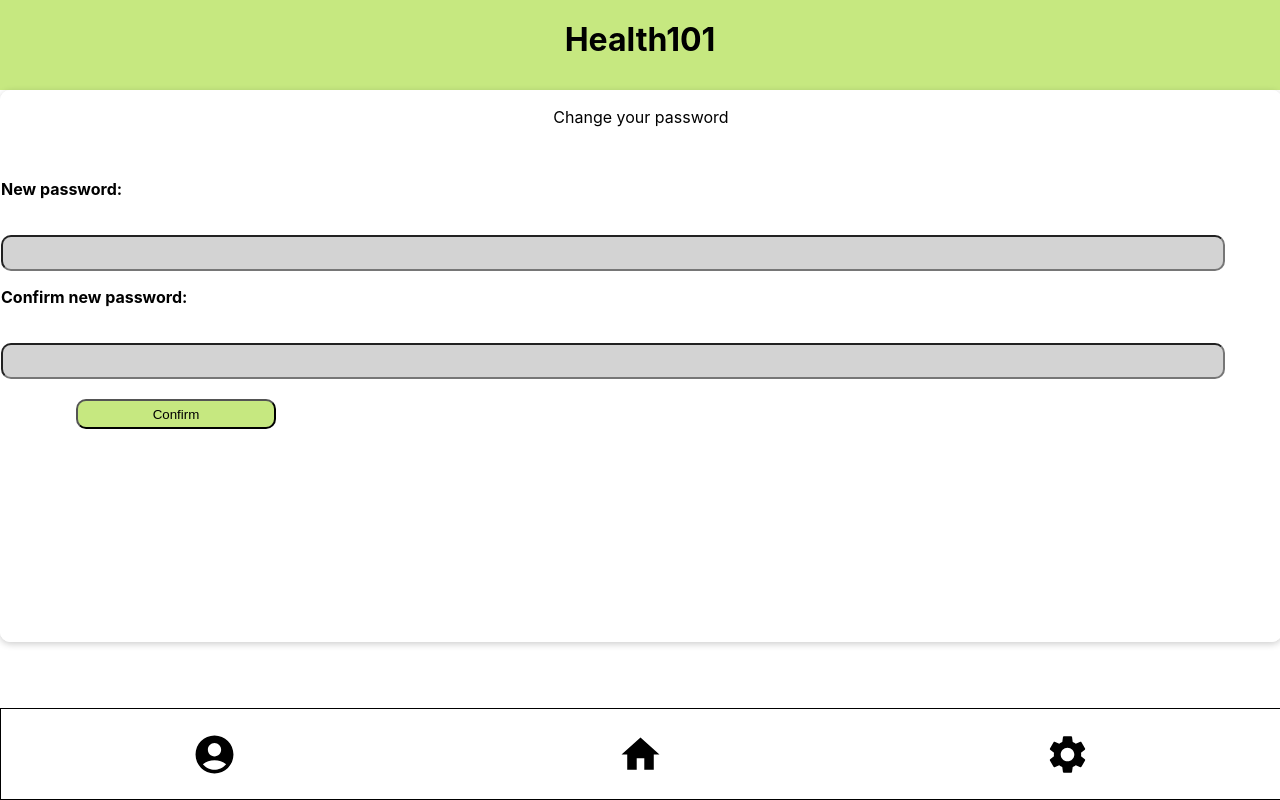
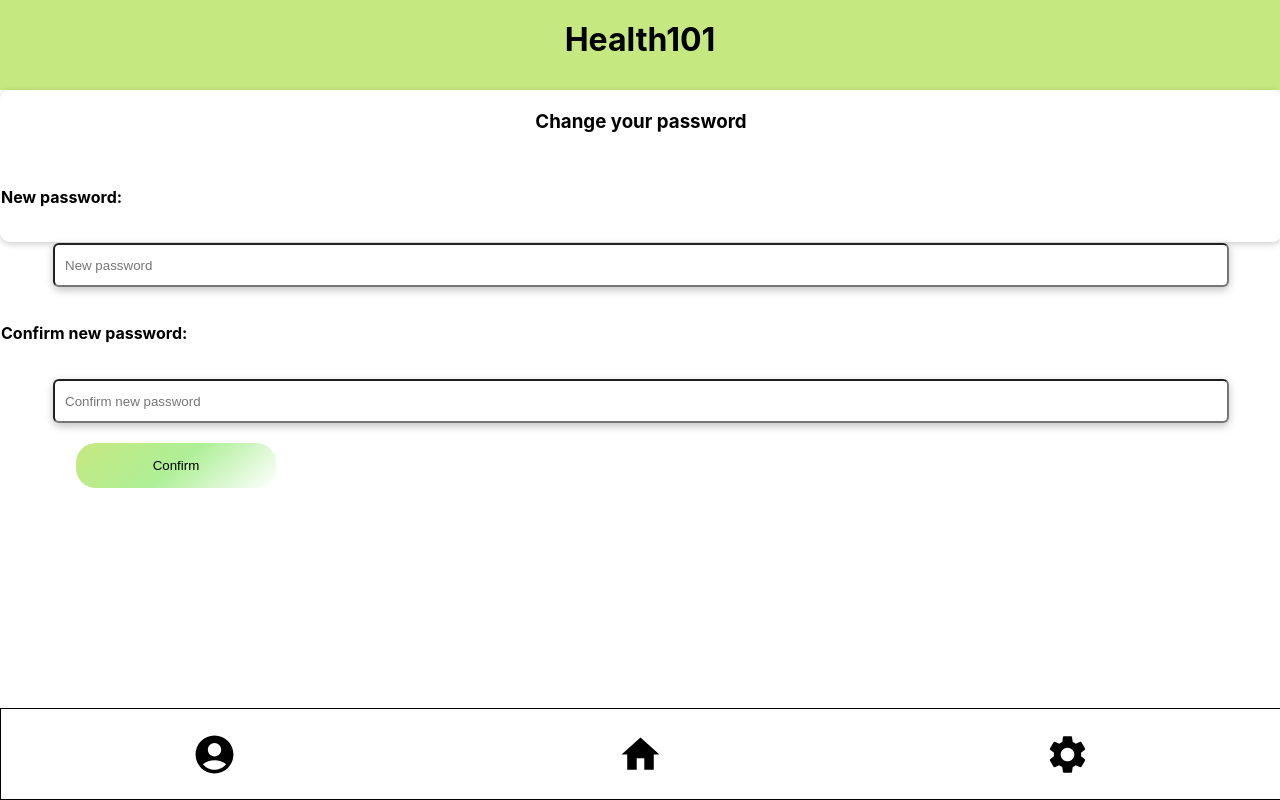
Before and after one commit to DasDeveloper/Health101, a React (Create React App) app in the folder client/: page /changepassword in a window 1280 px wide. Built offline with nearby package versions, Linux system fonts and the light colour scheme.

Commit message:
Change password changes

```diff
--- a/client/src/components/changePassword.jsx
+++ b/client/src/components/changePassword.jsx
@@ -5,16 +5,16 @@ const ChangePassword = () =>{
     return(
         <div className="password">
 
-            <p className="title">Change your password</p>
+            <p className="title"><h3>Change your password</h3></p>
             <br/>
 
             <p><b>New password:</b></p>
             <br/>
-            <input></input>
+            <input placeholder="New password"></input>
             <br/>
             <p><b>Confirm new password:</b></p>
             <br/>
-            <input></input>
+            <input placeholder="Confirm new password"></input>
             <br/>
             <button>Confirm</button>
 
--- a/client/src/css/changePassword.css
+++ b/client/src/css/changePassword.css
@@ -1,11 +1,10 @@
 .password{
     border: 1px white solid;
     width: 100%;
-    height: 550px;
+    height: 150px;
     border-radius: 10px;
     box-shadow: rgba(0, 0, 0, 0.2) 0px 2px 7px 0px;
     margin: auto;
-
 
 }
 
@@ -14,19 +13,27 @@
 }
 
 .password input{
-    background-color: lightgray;
-    border-radius: 10px;
-    width: 95%;
-    height: 30px;
+    box-shadow: rgba(0, 0, 0, 0.24) 0px 3px 8px;
+    height: 5vh;
+    padding: 0 10px;
+    display: flex;
+    align-items: center;
+    border-radius: 6px;
+    margin: auto;
+    width: 90%;
 }
 .password button{
+    width:50px;
+    height: 45px;
+    background: linear-gradient(320deg, rgba(255,255,255,1) 0%, rgba(174,239,151,1) 50%, rgba(198,232,128,1) 100%);
+    border-radius: 20px;
+    border-style: none;
+    transition: 0.3s;
+    min-width: calc(100px + 1vw);
+    margin-bottom: 10px;
     margin-left: 75px;
-    margin-top: 20px;
     width: 200px;
-    height: 30px;
-    border-radius: 10px;
-    background-color: rgba(198, 232, 128, 1);
-    text-decoration-color: black;
+
 }
 
 .title{
```
